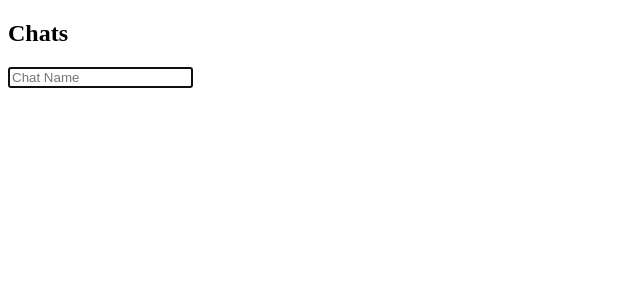
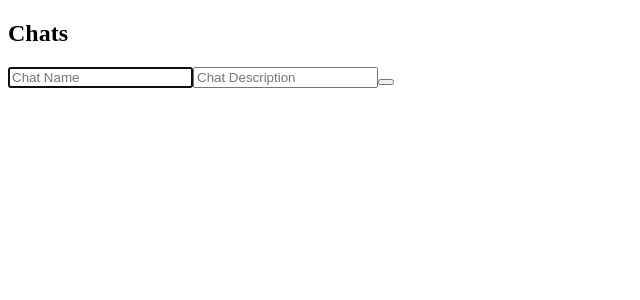
Before and after one commit to CS3216-Bubble/bubble-counsel, an Angular app: page / in a window 1280 px wide. Shown: the top 300 px of the page, without its empty margins (0-640 px from the left). Built offline with nearby package versions, Linux system fonts and the light colour scheme.

Commit message:
Add chat description

```diff
--- a/src/app/app.component.html
+++ b/src/app/app.component.html
@@ -1,7 +1,9 @@
 <section class="chat">
   <header class="header">
     <h1>Chats</h1>
-    <input class="new-chat" placeholder="Chat Name" autofocus="" [(ngModel)]="newChat.title" (keyup.enter)="addChat()">
+    <input class="new-chat" placeholder="Chat Name" autofocus="" [(ngModel)]="newChat.title">
+    <input class="new-chat" placeholder="Chat Description" autofocus="" [(ngModel)]="newChat.description">
+    <button class="new-chat" (click)="addChat()"></button>
   </header>
   <section class="main" *ngIf="chats.length > 0">
     <ul class="chat-list">
```
